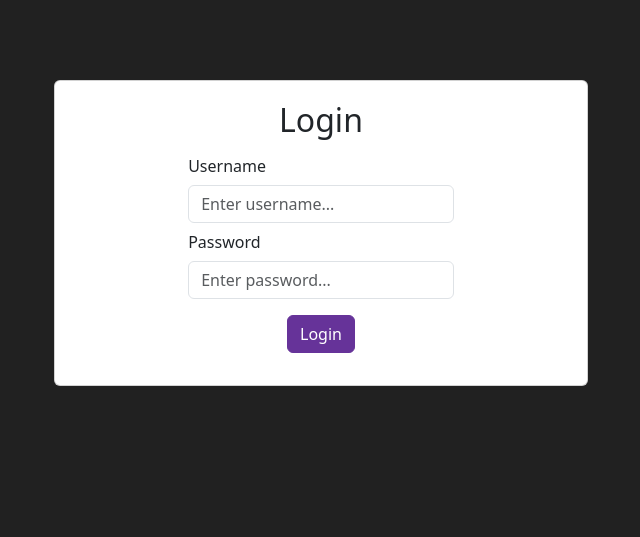
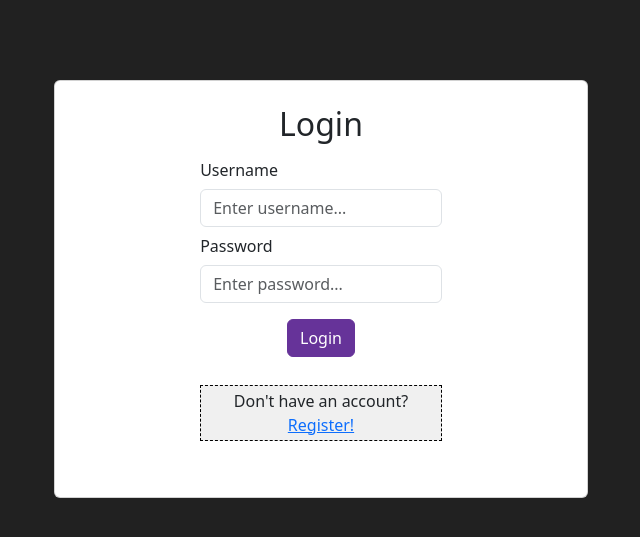
Before and after one commit to HummC/CDA600, a PHP site: page /login.html in a window 1280 px wide. Shown: the top 537 px of the page, without its empty margins (319-959 px from the left). Run offline with PHP 8.4, Linux system fonts and the light colour scheme; style sheets or scripts are compiled from the project's sources.

Commit message:
Changed a few styles with login card
Next step is to complete the sign-up script and work through the rest of the back-end scripts before implementing the single page vue components

```diff
--- a/src/login.html
+++ b/src/login.html
@@ -75,6 +75,7 @@
         <div class="form-group">
             <div class="col-md-12 submit-row">
                 <button type="submit" class="btn btn-primary">Login</button>
+                <p> Don't have an account? <a href="#"> Register! </a></p>
             </div>
         </div>
     </form>
--- a/src/scss/base.scss
+++ b/src/scss/base.scss
@@ -59,7 +59,7 @@ display:none;
 }
 
 .card {
-padding-top: 1.25em;
+padding:1.5em;
 .form-group {
     margin: 0 auto;
     width:50%;
@@ -67,6 +67,14 @@ padding-top: 1.25em;
     &:last-child {
     margin-bottom:2rem;
     }
+
+    p {
+    margin-top:1.7rem;
+    margin-bottom:0;
+    padding:0.2em;
+    border: 1px dashed black;
+    background-color:#efefefef;
+    }
     .submit-row {
         text-align:center;
     }
```
